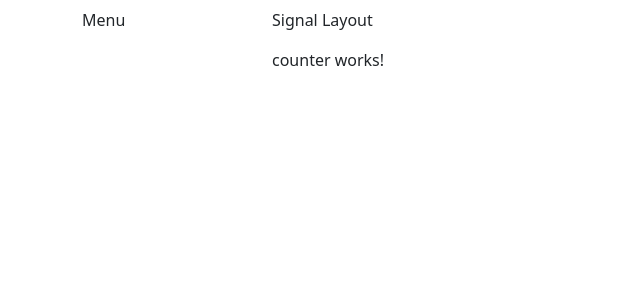
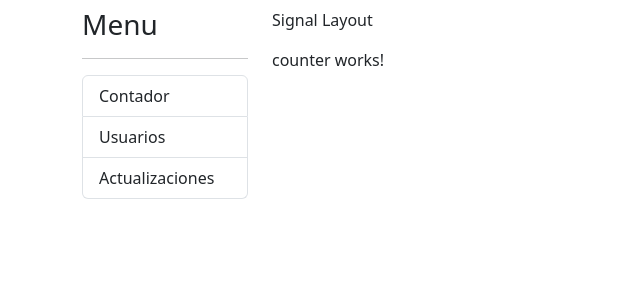
Before and after one commit to CinTutuDev/directiveSignals, an Angular app: page /signals/counter in a window 1280 px wide. Shown: the top 300 px of the page, without its empty margins (0-640 px from the left). Built offline with nearby package versions, Linux system fonts and the light colour scheme.

Commit message:
♻️  routerLinkActive & routerLink

```diff
--- /dev/null
+++ b/src/app/signals/components/side-menu/side-menu.component.html
@@ -0,0 +1,10 @@
+<ul class="list-group">
+  <li
+    *ngFor="let item of mennuItems"
+    class="list-group-item"
+    routerLinkActive="active"
+    [routerLink]="[item.router]"
+  >
+    {{ item.title }}
+  </li>
+</ul>
--- /dev/null
+++ b/src/app/signals/components/side-menu/side-menu.component.scss
@@ -0,0 +1,3 @@
+li{
+  cursor: pointer;
+}
--- /dev/null
+++ b/src/app/signals/components/side-menu/side-menu.component.ts
@@ -0,0 +1,19 @@
+import { Component } from '@angular/core';
+
+interface MenuItems {
+  title: string;
+  router: string;
+}
+
+@Component({
+  selector: 'side-menu',
+  templateUrl: './side-menu.component.html',
+  styleUrls: ['./side-menu.component.scss'],
+})
+export class SideMenuComponent {
+  public mennuItems: MenuItems[] = [
+    { title: ' Contador', router: 'Counter' },
+    { title: ' Usuarios', router: 'user-info' },
+    { title: ' Actualizaciones', router: 'properties' },
+  ];
+}
--- a/src/app/signals/layout/signals-layout/signals-layout.component.html
+++ b/src/app/signals/layout/signals-layout/signals-layout.component.html
@@ -1,5 +1,9 @@
 <div class="row mt-2">
-  <div class="col-2">Menu</div>
+  <div class="col-2">
+    <h3>Menu</h3>
+    <hr>
+    <side-menu/>
+  </div>
 
   <div class="col-10">
     <p>Signal Layout</p>
--- a/src/app/signals/signals.module.ts
+++ b/src/app/signals/signals.module.ts
@@ -6,10 +6,11 @@ import { SignalsLayoutComponent } from './layout/signals-layout/signals-layout.c
 import { CounterComponent } from './pages/counter/counter.component';
 import { UserInfoPageComponent } from './pages/user-info-page/user-info-page.component';
 import { PropertiesPageComponent } from './pages/properties-page/properties-page.component';
+import { SideMenuComponent } from './components/side-menu/side-menu.component';
 
 
 @NgModule({
-  declarations: [SignalsLayoutComponent, CounterComponent, UserInfoPageComponent, PropertiesPageComponent],
+  declarations: [SignalsLayoutComponent, CounterComponent, UserInfoPageComponent, PropertiesPageComponent, SideMenuComponent],
   imports: [
     CommonModule,
     SignalsRoutingModule
```
